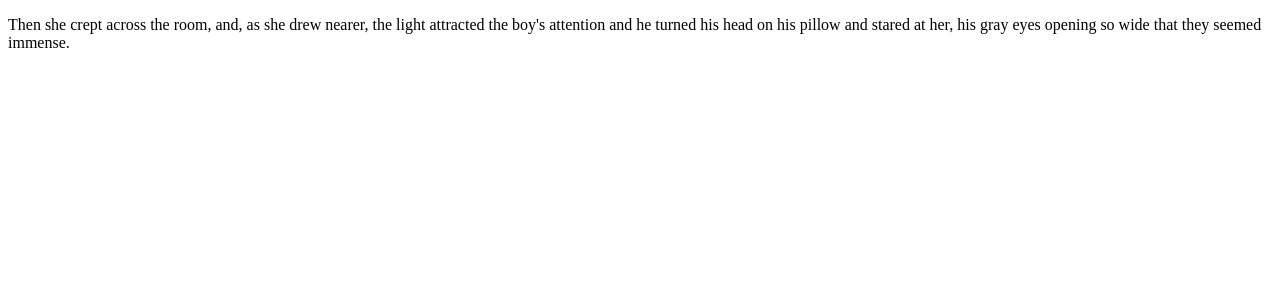
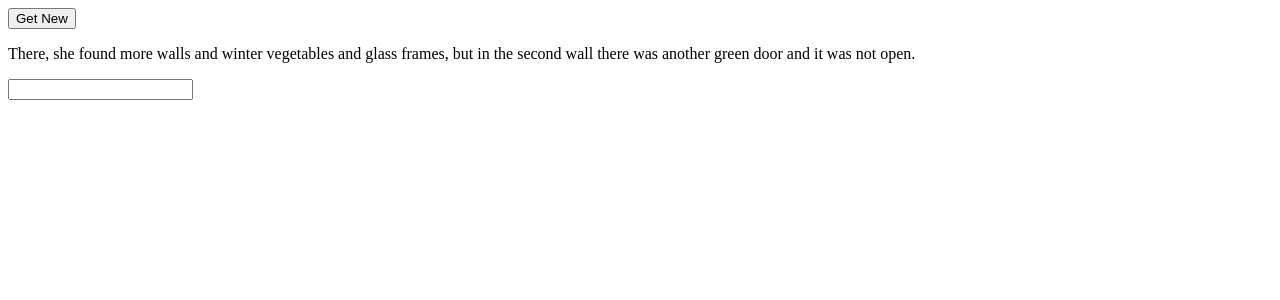
Before and after one commit to the-dmar/customtypingpractice.com, a Next.js app: page / in a window 1280 px wide. Shown: the top 300 px of the page. Built offline with nearby package versions, Linux system fonts and the light colour scheme.

Commit message:
Add useTypingText hook to manage text blocks and user input

```diff
--- /dev/null
+++ b/hooks/useTypingText.ts
@@ -0,0 +1,17 @@
+import { useState, useEffect } from "react"
+import sentences from "../text/sentences"
+import getRandomArrayItem from "../utils/getRandomArrayItem"
+
+export default function useTypingText() {
+  const [text, setText] = useState<string | null>(null)
+  const [input, setInput] = useState<string | null>(null)
+
+  useEffect(() => {
+    newText()
+  }, [])
+
+  const newText = () => setText(getRandomArrayItem(sentences))
+  const handleInput = (value: string) => setInput(value)
+
+  return [text ?? "", newText, input ?? "", handleInput] as const
+}
--- a/pages/index.tsx
+++ b/pages/index.tsx
@@ -1,6 +1,13 @@
-import sentences from "../text/sentences"
-import getRandomArrayItem from "../utils/getRandomArrayItem"
+import useGuidedText from "../hooks/useTypingText"
 
 export default function Home() {
-  return <p>{getRandomArrayItem(sentences)}</p>
+  const [text, newText, input, handleInput] = useGuidedText()
+
+  return (
+    <>
+      <button onClick={newText}>Get New</button>
+      <p>{text}</p>
+      <input value={input} onChange={e => handleInput(e.target.value)} />
+    </>
+  )
 }
```
